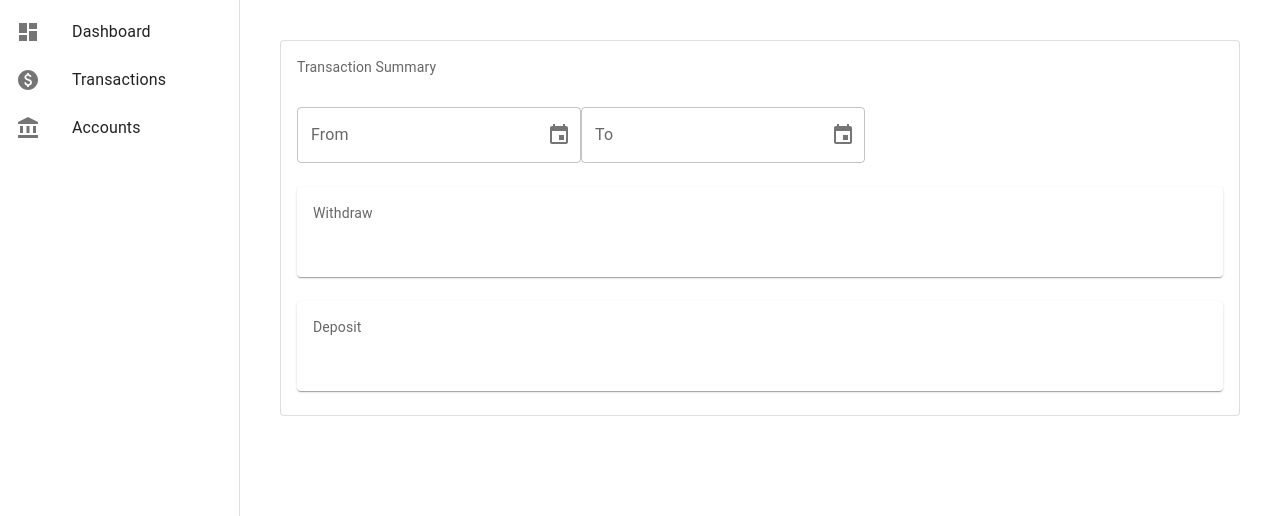
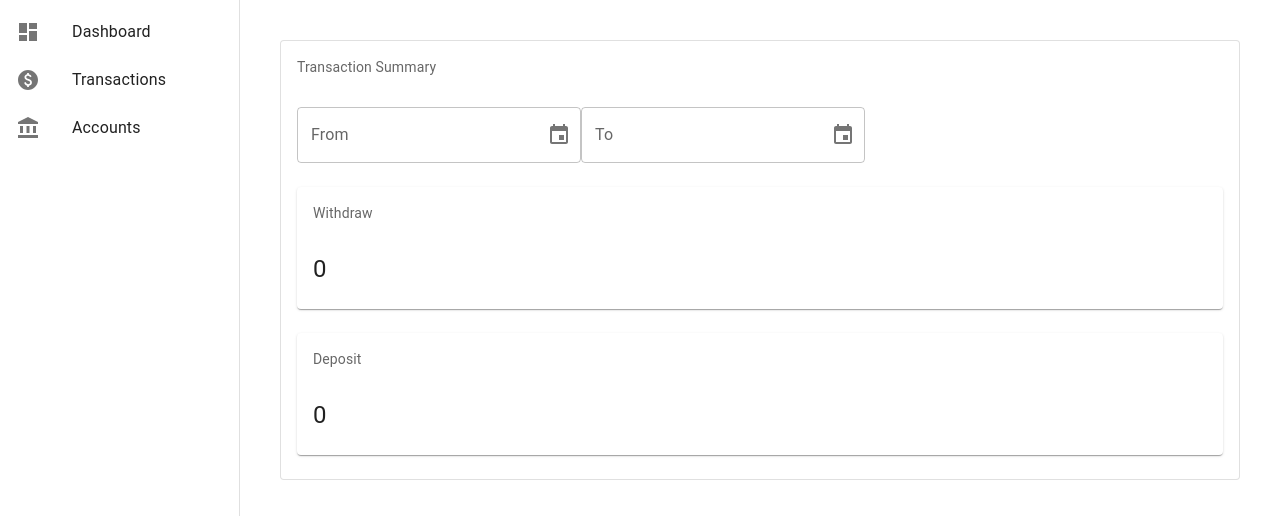
Before and after one commit to ahmedsadman/monee, a React (Create React App) app in the folder monee-client/: page / in a window 1280 px wide. Shown: the top 516 px of the page. Built offline with nearby package versions, Linux system fonts and the light colour scheme.

Commit message:
money formatting

```diff
--- a/monee-client/src/Dashboard/TransactionSummary/index.tsx
+++ b/monee-client/src/Dashboard/TransactionSummary/index.tsx
@@ -3,6 +3,7 @@ import { Card, CardContent, Typography } from "@mui/material";
 import { Moment } from "moment";
 import DateRangePicker from "./DateRangePicker";
 import useTransactionStatistics from "../../data-hooks/useTransactionStatistics";
+import { formatMoneyAmount } from "../../common/utils";
 
 function TransactionSummary() {
   const [startDate, setStartDate] = useState<Moment | null>(null);
@@ -42,7 +43,7 @@ function TransactionSummary() {
               Withdraw
             </Typography>
             <Typography variant="h5" component="div">
-              {statistics?.withdraw.sum || ""}
+              {formatMoneyAmount(statistics?.withdraw.sum)}
             </Typography>
           </CardContent>
         </Card>
@@ -56,7 +57,7 @@ function TransactionSummary() {
               Deposit
             </Typography>
             <Typography variant="h5" component="div">
-              {statistics?.deposit.sum || ""}
+              {formatMoneyAmount(statistics?.deposit.sum)}
             </Typography>
           </CardContent>
         </Card>
--- /dev/null
+++ b/monee-client/src/common/utils.tsx
@@ -0,0 +1,3 @@
+export const formatMoneyAmount = (amount: number | undefined) => {
+  return amount ? Math.ceil(amount).toLocaleString("en-GB") : "0";
+};
```
